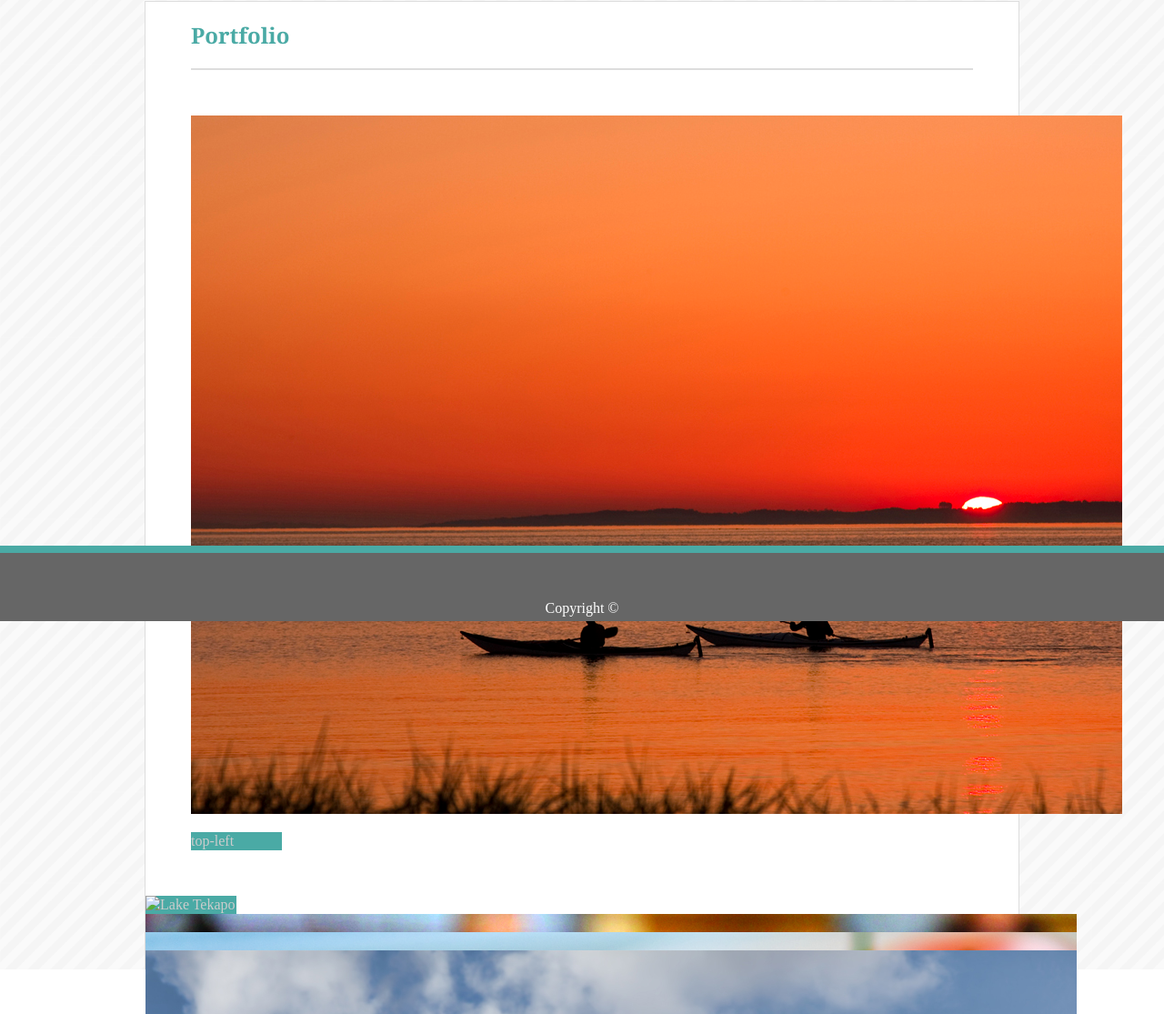
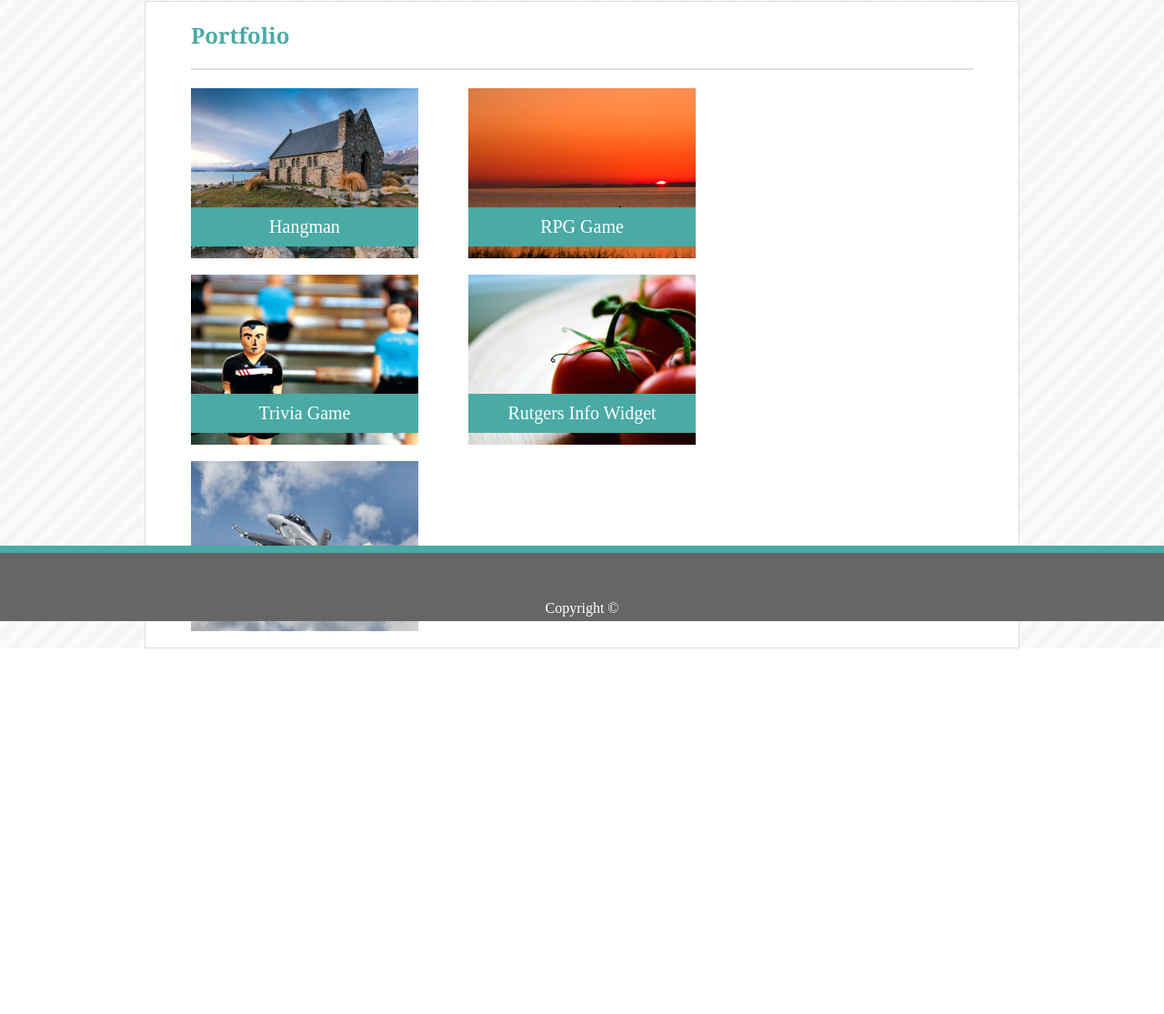
Before and after one commit to RhinehartA05/Basic-Portfolio, a plain HTML site: page portfolio.html in a window 1280 px wide. Shown: the part 117-1232 px from the top of the page at 91% size. After the commit the page ends 860 px from the top, so only its background shows below. Drawn offline with Linux system fonts and the light colour scheme.

Commit message:
updated CSS and added nav links to each html page

```diff
--- a/assets/css/style.css
+++ b/assets/css/style.css
@@ -28,18 +28,22 @@ text-align: center;
 float: left;
 }
 
-ul {
+.links ul {
     float: right;
     color: #777777;
     margin-top: 25px;
     font-family: Arial, Helvetica, sans-serif;
 }
 
-li {
+.links li {
 list-style-type: none;
 display: inline;
 margin: 0 0 0 30px;
 font-size: 18px;
+}
+
+a {
+    list-style-type: none;
 }
 
 /*--------------------End Header Style---*/
@@ -62,6 +66,7 @@ article {
     background:#ffffff;
     border: solid 1px;
     border-color: #dddddd;
+    min-height: 100%vh;
 }
 
 .main-title {
@@ -168,15 +173,31 @@ form {
 
 /*--------------------"Portfolio" Style---*/
 
-.port-banner {
-    background-color: #4aaaa5;
-    color: #cccccc;
-    width: 100px;
-    height: 20px;
-    line-height: 20px;
+div.left {
+    float: left;
+    margin: 0 5px 5px 50px;
+    width: 275px;
+    height: 200px;
 }
 
-.port-1 {
-    margin: 50px;
-    width: 50px;
+div.right {
+    float: left;
+    margin: 0 5px 5px 25px;
+    width: 275px;
+    height: 200px;
 }
+
+.banner {
+    background: #4aaaa5;
+    color: #ffffff;
+    position: relative;
+    text-align: center;
+    font-size: 20px;
+    width: 250px;
+    bottom: 60px;
+    padding: 10px 0;
+}
+
+.push {
+clear: both;
+}
--- a/portfolio.html
+++ b/portfolio.html
@@ -18,9 +18,9 @@
 
                 <div class="links">
                     <ul>
-                        <li>About</li>
-                        <li>Portfolio</li>
-                        <li>Contact</li>
+                        <li><a href="index.html">About</a></li>
+                        <li><a href="portfolio.html">Portfolio</a></li>
+                        <li><a href="contact.html">Contact</a></li>
                     </ul>
                 </div>
             </div>
@@ -32,44 +32,33 @@
                     <h2>Portfolio</h2>
                 </div>
 
-                <div class="port-1">
-                    <img src="/assets/images/Denmark.jpg" alt="Denmark Sunset">
 
-                    <div class="port-banner">
-                        <p>top-left </p>
+                    <div class="left">
+                        <img src="./assets/images/Lake Tekapo-New Zealand thumb.png" alt="Lake Tekapo" width="250">
+                        <div class="banner">Hangman</div>
                     </div>
-                </div>
 
-                <div class="port-2">
-                    <div class="port-banner">
-                        <img src="/assets/images/Lake Tekapo-New Zealand.jpg" alt="Lake Tekapo">
-                        <p>top-right</p>
+                    <div class="right">
+                        <img src="./assets/images/Denmark thumb.png"  alt="Denmark" width="250">
+                        <div class="banner">RPG Game</div>
                     </div>
-                </div>
 
+                    <div class="left">
+                        <img src="./assets/images/Futbol thumb.png"  alt="Fusball Table" width="250">
+                        <div class="banner">Trivia Game</div>
+                    </div>
 
-                <div class="port-3">
-                    <div class="port-banner">
-                        <img src="/assets/images/Futbol.jpg" alt="Fusball Table">
-                        <p>middle-left</p>
+                    <div class="right">
+                        <img src="./assets/images/Tomatoes thumb.png"  alt="Tomatoes" width="250">
+                        <div class="banner">Rutgers Info Widget</div>
                     </div>
-                </div>
 
+                    <div class="left">
+                        <img src="./assets/images/F:A 18F thumb.png"  alt="F/A18F" width="250">
+                        <div class="banner">Rock Paper Scissors</div>
+                    </div>
 
-                <div class="port-4">
-                    <div class="port-banner">
-                        <img src="/assets/images/Tomatoes.jpg" alt="Tomatoes">
-                        <p>middle-right</p>
-                    </div>
-                </div>
-
-
-                <div class="port-5">
-                    <div class="port-banner">
-                        <img src="/assets/images/F:A 18F.jpg" alt="FA18F">
-                        <p>bottom-left</p>
-                    </div>
-                </div>
+                <div class="push"></div>
 
             </div>
 
```
Also changed, not shown: contact.html (+3 -3 lines), index.html (+3 -4 lines).
